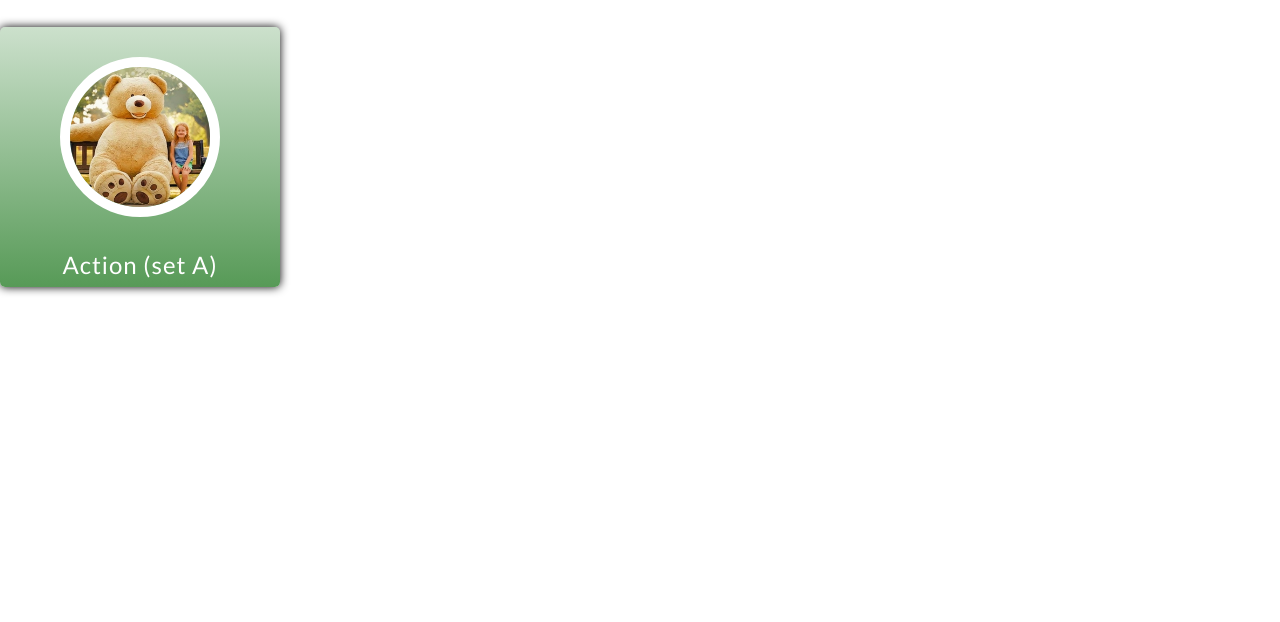
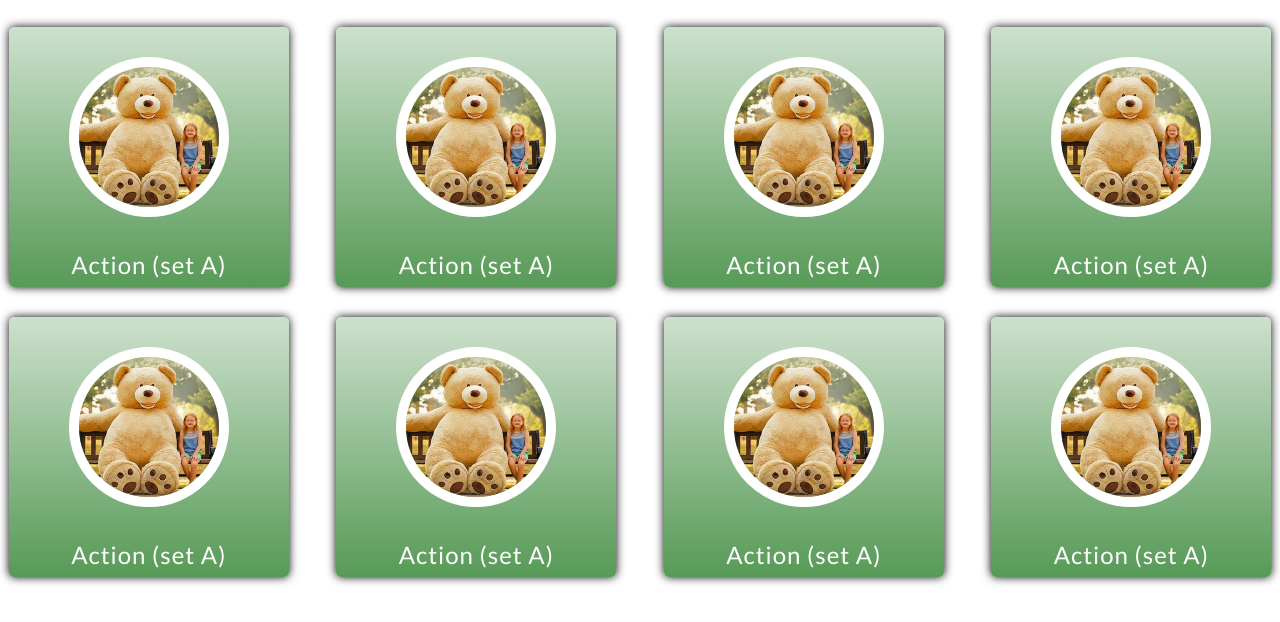
Before and after one commit to HolubIvan/english-for-kids, a website built with webpack: page english-for-kids/index.html in a window 1280 px wide. Shown: the part 78-700 px from the top of the page. Built offline with nearby package versions, Linux system fonts and the light colour scheme.

Commit message:
feat: add responsive layout

```diff
--- a/english-for-kids/assets/styles/abstracts/_mixins.scss
+++ b/english-for-kids/assets/styles/abstracts/_mixins.scss
@@ -1,17 +1,17 @@
+@mixin media-1200 {
+    @media (max-width: $screen-1200) {
+        @content;
+    }
+}
 
-// @mixin on-event($self: false) {
-//   @if $self {
-//     &,
-//     &:hover,
-//     &:active,
-//     &:focus {
-//       @content;
-//     }
-//   } @else {
-//     &:hover,
-//     &:active,
-//     &:focus {
-//       @content;
-//     }
-//   }
-// }
+@mixin media-900 {
+    @media (max-width: $screen-900) {
+        @content;
+    }
+}
+
+@mixin media-630 {
+    @media (min-width: $screen-320) and (max-width: $screen-630) {
+        @content;
+    }
+}
--- a/english-for-kids/assets/styles/abstracts/_variables.scss
+++ b/english-for-kids/assets/styles/abstracts/_variables.scss
@@ -1,8 +1,16 @@
-//COLORS
+//Colors
 
 $color-black: #000;
 $color-white: #fff;
 $color-grey: rgb(123, 123, 123);
 $color-dark-green: rgba(87, 154, 87, 1);
 $color-light-green: rgba(87, 154, 87, .3);
-$color-darkest-green: rgb(6, 41, 6)
+$color-darkest-green: rgb(6, 41, 6);
+
+
+//Media
+
+$screen-1200: 1200px;
+$screen-900: 900px;
+$screen-630: 630px;
+$screen-320: 320px;
--- a/english-for-kids/assets/styles/layout/_main.scss
+++ b/english-for-kids/assets/styles/layout/_main.scss
@@ -4,4 +4,17 @@
     display: grid;
     grid-template-columns: repeat(4, 1fr);
     grid-gap: 30px;
+    justify-items: center;
+
+    @include media-1200{
+        grid-template-columns: repeat(3, 1fr);
+    }
+
+    @include media-900{
+        grid-template-columns: repeat(2, 1fr);
+    }
+
+    @include media-630{
+        grid-template-columns: 1fr;
+    }
 }
--- a/english-for-kids/index.html
+++ b/english-for-kids/index.html
@@ -48,6 +48,35 @@
                 <img class="card-main__img" src="./assets/img/big.jpg" alt="img">
                    Action (set A)
             </a>
+            <a href="#" class="card-main">
+                <img class="card-main__img" src="./assets/img/big.jpg" alt="img">
+                   Action (set A)
+            </a>
+            <a href="#" class="card-main">
+                <img class="card-main__img" src="./assets/img/big.jpg" alt="img">
+                   Action (set A)
+            </a>
+            <a href="#" class="card-main">
+                <img class="card-main__img" src="./assets/img/big.jpg" alt="img">
+                   Action (set A)
+            </a>
+            <a href="#" class="card-main">
+                <img class="card-main__img" src="./assets/img/big.jpg" alt="img">
+                   Action (set A)
+            </a>
+            <a href="#" class="card-main">
+                <img class="card-main__img" src="./assets/img/big.jpg" alt="img">
+                   Action (set A)
+            </a>
+            <a href="#" class="card-main">
+                <img class="card-main__img" src="./assets/img/big.jpg" alt="img">
+                   Action (set A)
+            </a>
+            <a href="#" class="card-main">
+                <img class="card-main__img" src="./assets/img/big.jpg" alt="img">
+                   Action (set A)
+            </a>
+
 
         </main>
 
```
Also changed, not shown: english-for-kids/assets/styles/style.css, 1 other file.
